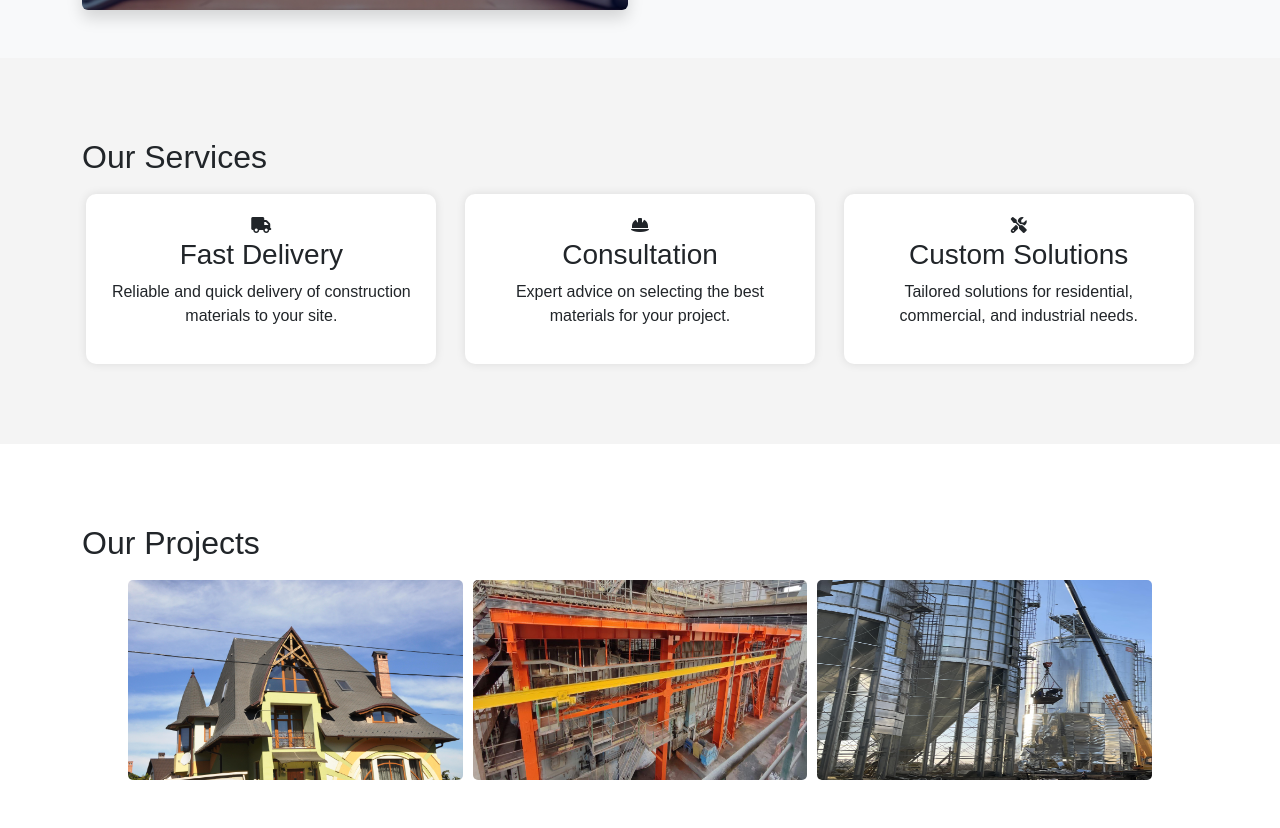
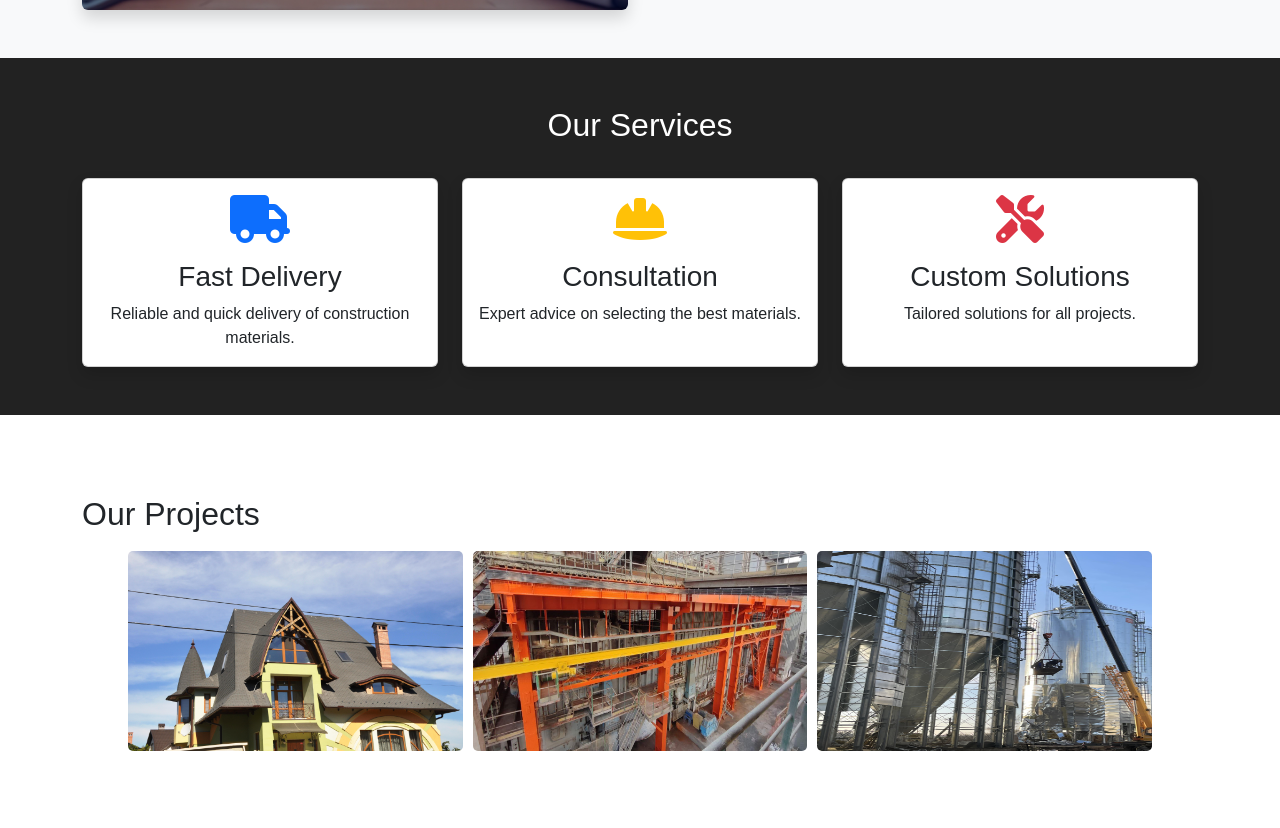
Before and after one commit to korn1evski/tum_web_lab2, a plain HTML site: page index.html in a window 1280 px wide. Shown: the part 1504-2332 px from the top of the page. Drawn offline with nearby package versions, Linux system fonts and the light colour scheme.

Commit message:
remake services section using bootstrap

```diff
--- a/css/style.css
+++ b/css/style.css
@@ -176,7 +176,7 @@ body {
 /* Services Section */
 .services {
   padding: 80px 0;
-  background: #f4f4f4;
+  background: #222;
 }
 .services-grid {
   display: grid;
--- a/index.html
+++ b/index.html
@@ -109,34 +109,37 @@
         </div>
       </div>
     </section>
-
-    <!-- Services Section -->
-    <section class="services" id="services">
+    <!--Services Section-->
+    <section class="services py-5 text-white" id="services">
       <div class="container">
-        <h2>Our Services</h2>
-        <div class="services-grid">
-          <div class="service-item">
-            <i class="fas fa-truck"></i>
-            <h3>Fast Delivery</h3>
-            <p>
-              Reliable and quick delivery of construction materials to your
-              site.
-            </p>
+        <h2 class="text-center mb-4">Our Services</h2>
+        <div class="row g-4">
+          <div class="col-md-4">
+            <div class="card h-100 text-center shadow">
+              <div class="card-body">
+                <i class="fas fa-truck fa-3x text-primary"></i>
+                <h3 class="card-title mt-3">Fast Delivery</h3>
+                <p class="card-text">Reliable and quick delivery of construction materials.</p>
+              </div>
+            </div>
           </div>
-          <div class="service-item">
-            <i class="fas fa-hard-hat"></i>
-            <h3>Consultation</h3>
-            <p>
-              Expert advice on selecting the best materials for your project.
-            </p>
+          <div class="col-md-4">
+            <div class="card h-100 text-center shadow">
+              <div class="card-body">
+                <i class="fas fa-hard-hat fa-3x text-warning"></i>
+                <h3 class="card-title mt-3">Consultation</h3>
+                <p class="card-text">Expert advice on selecting the best materials.</p>
+              </div>
+            </div>
           </div>
-          <div class="service-item">
-            <i class="fas fa-tools"></i>
-            <h3>Custom Solutions</h3>
-            <p>
-              Tailored solutions for residential, commercial, and industrial
-              needs.
-            </p>
+          <div class="col-md-4">
+            <div class="card h-100 text-center shadow">
+              <div class="card-body">
+                <i class="fas fa-tools fa-3x text-danger"></i>
+                <h3 class="card-title mt-3">Custom Solutions</h3>
+                <p class="card-text">Tailored solutions for all projects.</p>
+              </div>
+            </div>
           </div>
         </div>
       </div>
```
